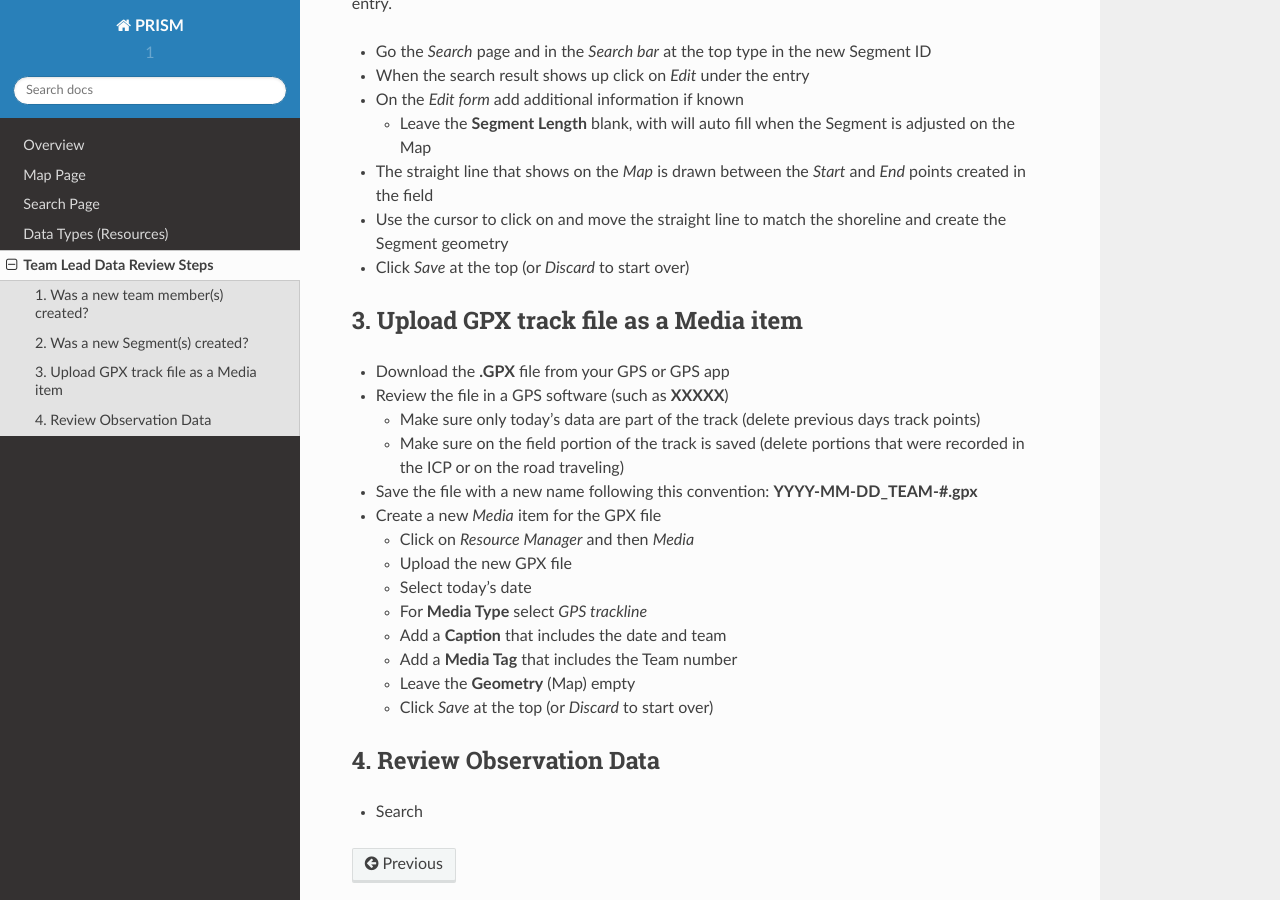
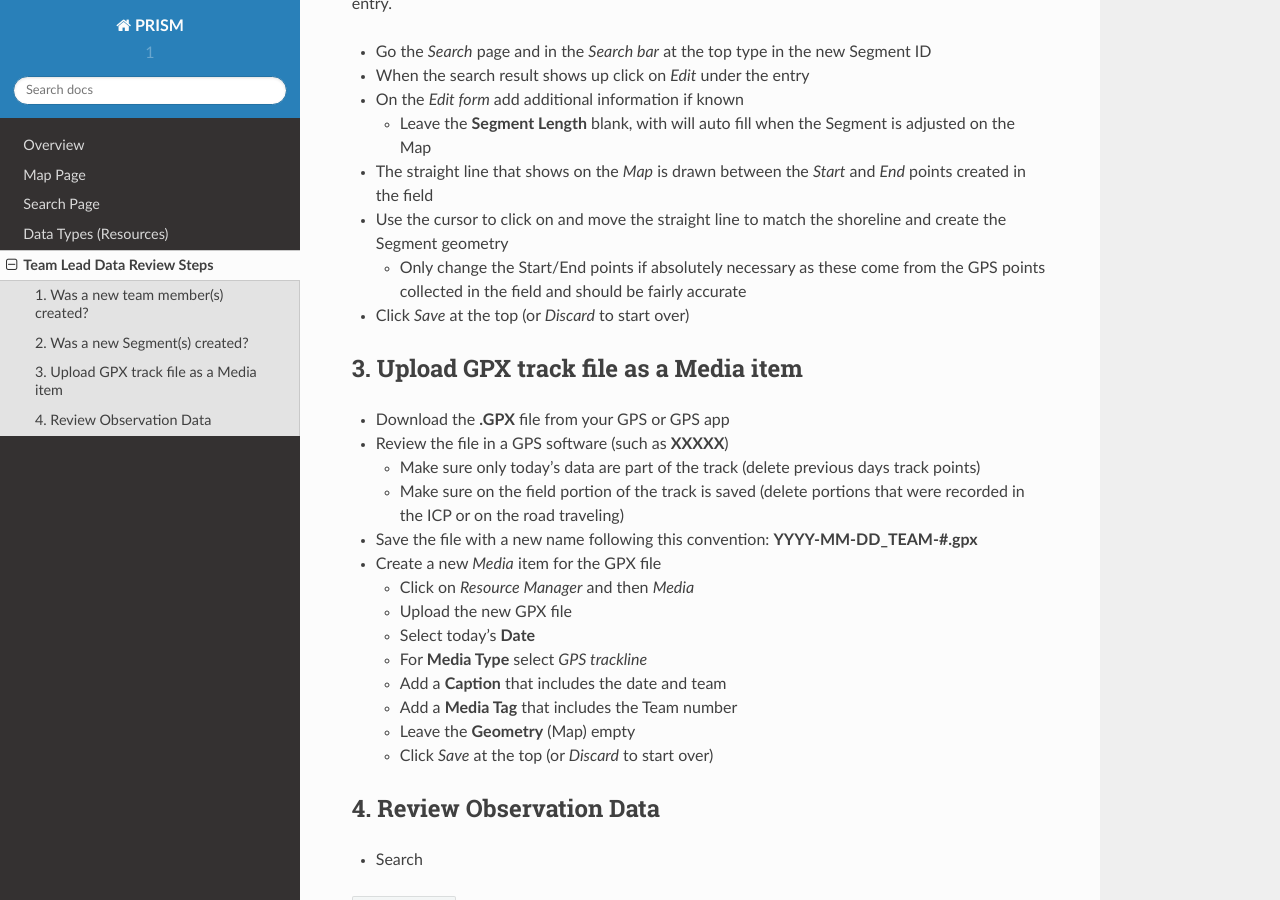
Before and after one commit to agraham/PRISM_rtd, a Sphinx documentation site: the page built from docs/teamlead.rst, in a window 1280 px wide and 900 px high, scrolled down 712 px. Built offline with Sphinx 7.4.7 and the Read the Docs theme 2.0.0, drawn with Linux system fonts in a browser that asks for light colours.

Commit message:
Update teamlead.rst

```diff
--- a/docs/teamlead.rst
+++ b/docs/teamlead.rst
@@ -29,6 +29,9 @@ If a new Segment(s) was created during the Survey add additional information to
 
 - The straight line that shows on the *Map* is drawn between the *Start* and *End* points created in the field
 - Use the cursor to click on and move the straight line to match the shoreline and create the Segment geometry
+
+  * Only change the Start/End points if absolutely necessary as these come from the GPS points collected in the field and should be fairly accurate
+
 - Click *Save* at the top (or *Discard* to start over)
 
 3. Upload GPX track file as a Media item
@@ -45,7 +48,7 @@ If a new Segment(s) was created during the Survey add additional information to
 
   * Click on *Resource Manager* and then *Media*
   * Upload the new GPX file
-  * Select today's date
+  * Select today's **Date**
   * For **Media Type** select *GPS trackline*
   * Add a **Caption** that includes the date and team
   * Add a **Media Tag** that includes the Team number
```
